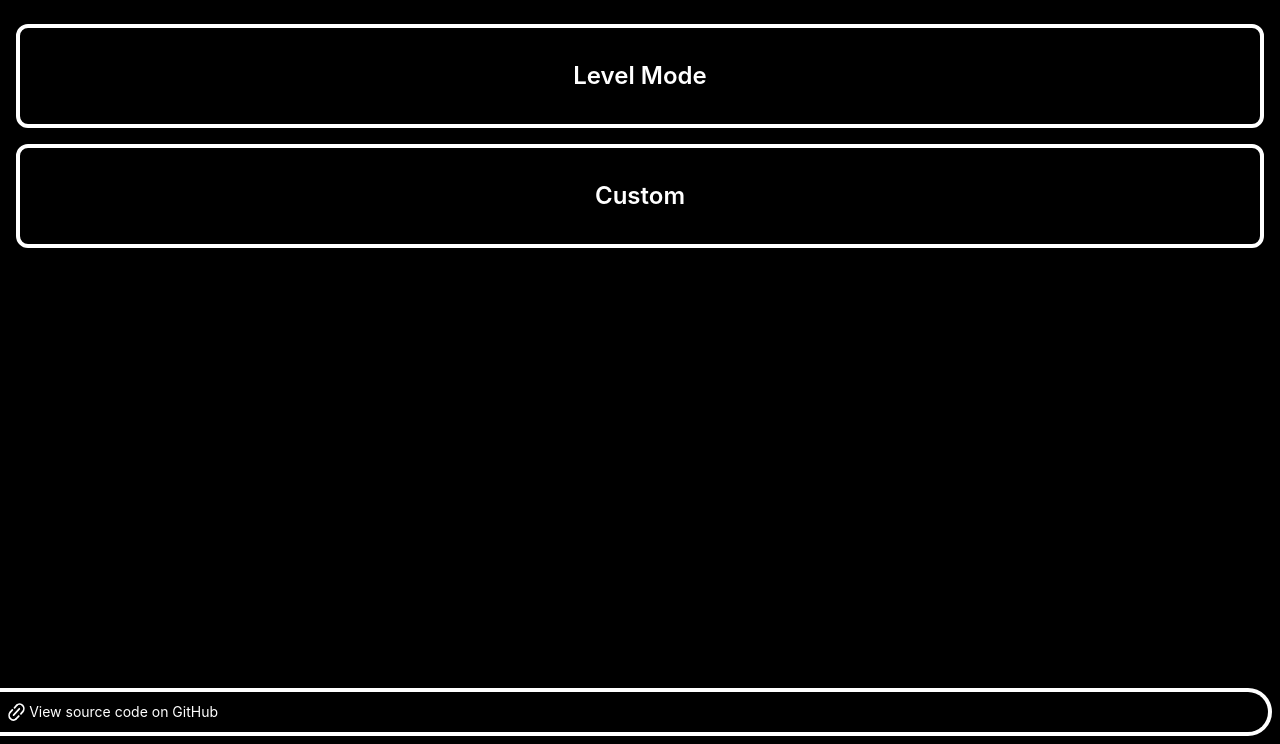
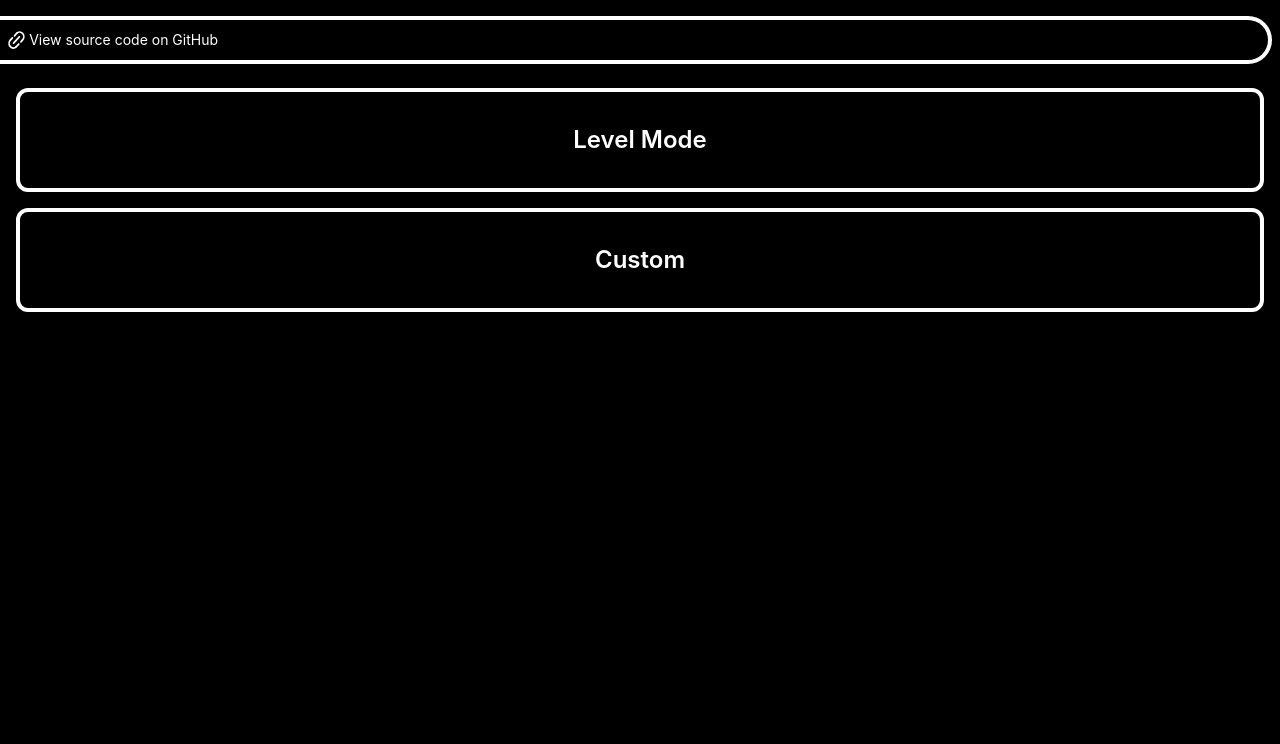
Before and after one commit to Samuel-Risner/happy-hues, a website built with Vite: page index.html in a window 1280 px wide. Shown: the part 56-800 px from the top of the page. Built offline with nearby package versions, Linux system fonts and the light colour scheme.

Commit message:
Updated styling

```diff
--- a/index.html
+++ b/index.html
@@ -8,15 +8,13 @@
     <title>Happy Hues</title>
     <link href="/src/input.css" rel="stylesheet">
   </head>
-  <body class="flex flex-col h-screen bg-space">
+  <body class="bg-space">
 
     <div class="w-screen h-16 flex">
       <div class="flex grow border-4 border-r-0 border-anti-space rounded-l-full m-2 mr-0 pl-4 items-center">
         <div class="text-anti-space font-bold text-lg">Happy Hues</div>
       </div>
     </div>
-
-    <div id="app" class="flex grow overflow-scroll "></div>
 
     <div class="w-screen h-16 flex">
       <div class="flex grow border-4 border-l-0 border-anti-space rounded-r-full m-2 ml-0 pl-2">
@@ -27,6 +25,8 @@
       </div>
     </div>
 
+    <div id="app" class="flex grow overflow-scroll "></div>
+
     <script type="module" src="/src/main.ts"></script>
   </body>
 </html>
```
